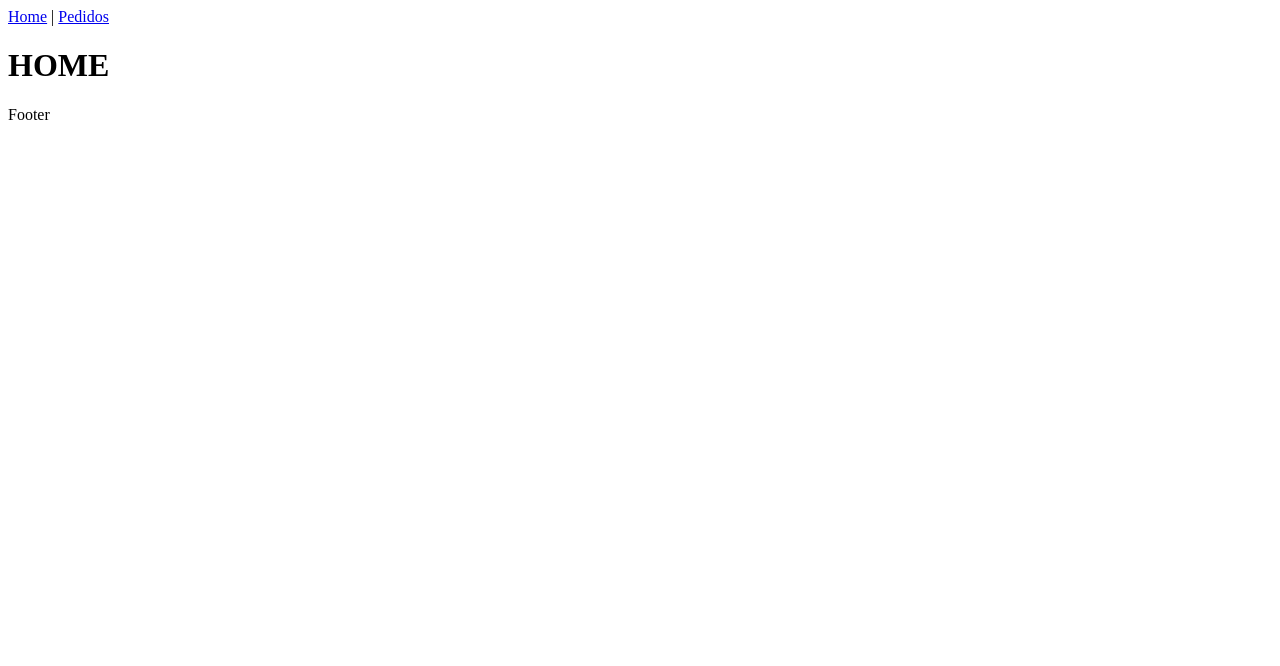
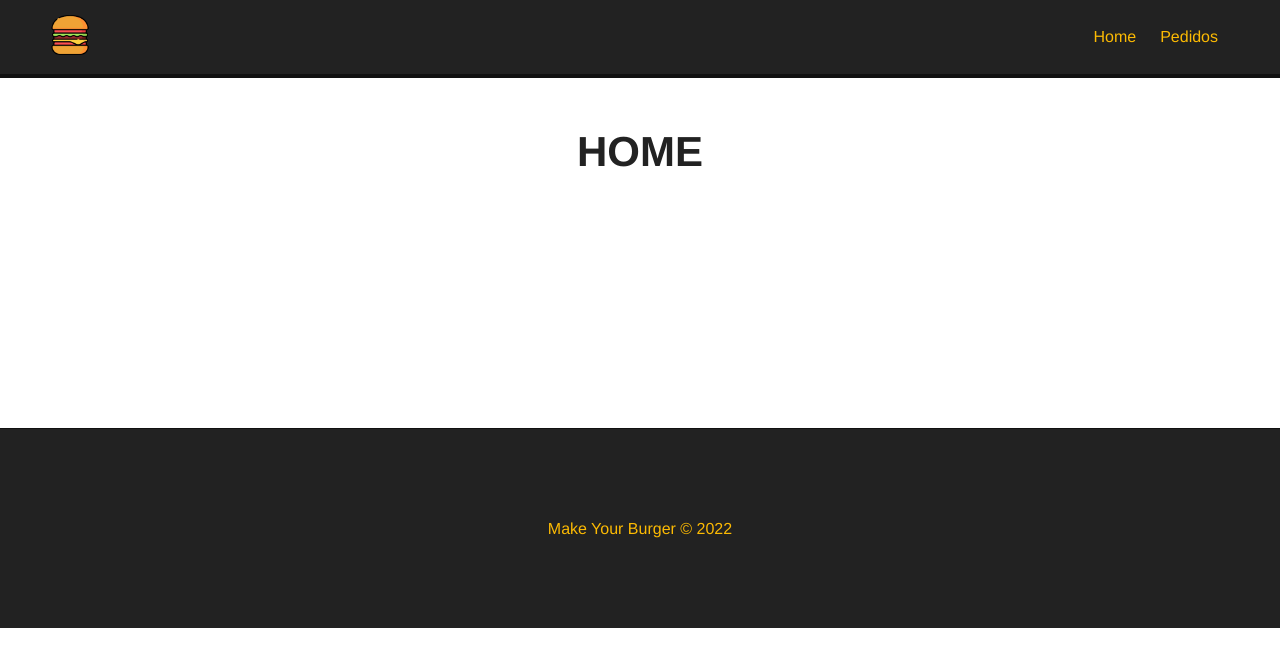
Before and after one commit to tabataruiz/make-your-burger, a Vue app: page / in a window 1280 px wide. Shown: the top 666 px of the page. Built offline with nearby package versions, Linux system fonts and the light colour scheme.

Commit message:
Finalizando cabeçalho e rodapé do projeto

```diff
--- a/src/App.vue
+++ b/src/App.vue
@@ -1,5 +1,5 @@
 <template>
-  <Navbar></Navbar>
+  <Navbar :logo="logo_src" :alt="app_name"></Navbar>
   <router-view />
   <Footer></Footer>
 </template>
@@ -9,8 +9,33 @@ import Navbar from "./components/Navbar.vue";
 import Footer from "./components/Footer.vue";
 
 export default {
-  components: { Navbar, Footer }
+  components: { Navbar, Footer },
+  data() {
+    return {
+      logo_src: "/img/logo.png",
+      app_name: "Make Your Burger"
+    };
+  }
 };
 </script>
 
-<style></style>
+<style>
+* {
+  font-family: Helvetica;
+  padding: 0;
+  margin: 0;
+  box-sizing: border-box;
+}
+
+.main-container {
+  margin: 50px;
+  min-height: 250px;
+}
+
+h1 {
+  text-align: center;
+  font-size: 42px;
+  margin-bottom: 30px;
+  color: #222;
+}
+</style>
--- a/src/components/Footer.vue
+++ b/src/components/Footer.vue
@@ -1,5 +1,7 @@
 <template>
-  <p>Footer</p>
+  <footer>
+    <p>Make Your Burger &copy; 2022</p>
+  </footer>
 </template>
 
 <script>
@@ -8,4 +10,15 @@ export default {
 };
 </script>
 
-<style scoped></style>
+<style scoped>
+footer {
+  height: 200px;
+  background: #222;
+  border-top: 1px solid #111;
+  color: #fcba03;
+  display: flex;
+  align-items: center;
+  justify-content: center;
+  width: 100%;
+}
+</style>
--- a/src/components/Navbar.vue
+++ b/src/components/Navbar.vue
@@ -1,19 +1,48 @@
 <template>
-  <div id="nav">
-    <nav>
-      <router-link to="/">
-        <!-- <img src="" alt="" /> -->
-      </router-link>
-      <router-link to="/">Home</router-link> |
-      <router-link to="/pedidos">Pedidos</router-link>
-    </nav>
+  <div class="navbar" id="nav">
+    <router-link to="/" class="logo">
+      <img :src="logo" :alt="alt" />
+    </router-link>
+    <router-link to="/">Home</router-link>
+    <router-link to="/pedidos">Pedidos</router-link>
   </div>
 </template>
 
 <script>
 export default {
-  name: "Navbar"
+  name: "Navbar",
+  props: ["logo", "alt"]
 };
 </script>
 
-<style scoped></style>
+<style scoped>
+.navbar {
+  background: #222;
+  border-bottom: 4px solid #111;
+  padding: 15px 50px;
+  display: flex;
+  justify-content: flex-end;
+  align-items: center;
+}
+
+.navbar a {
+  color: #fcba03;
+  text-decoration: none;
+  margin: 12px;
+  transition: 0.5s;
+}
+
+.navbar a:hover {
+  color: #fff;
+}
+
+.navbar .logo {
+  margin: auto;
+  margin-left: 0;
+}
+
+.logo img {
+  width: 40px;
+  height: 40px;
+}
+</style>
--- a/src/views/HomeView.vue
+++ b/src/views/HomeView.vue
@@ -1,5 +1,5 @@
 <template>
-  <div class="home">
+  <div class="main-container">
     <h1>HOME</h1>
   </div>
 </template>
--- a/src/views/Pedidos.vue
+++ b/src/views/Pedidos.vue
@@ -1,5 +1,5 @@
 <template>
-  <div>
+  <div class="main-container">
     <h1>PEDIDOS</h1>
   </div>
 </template>
```
